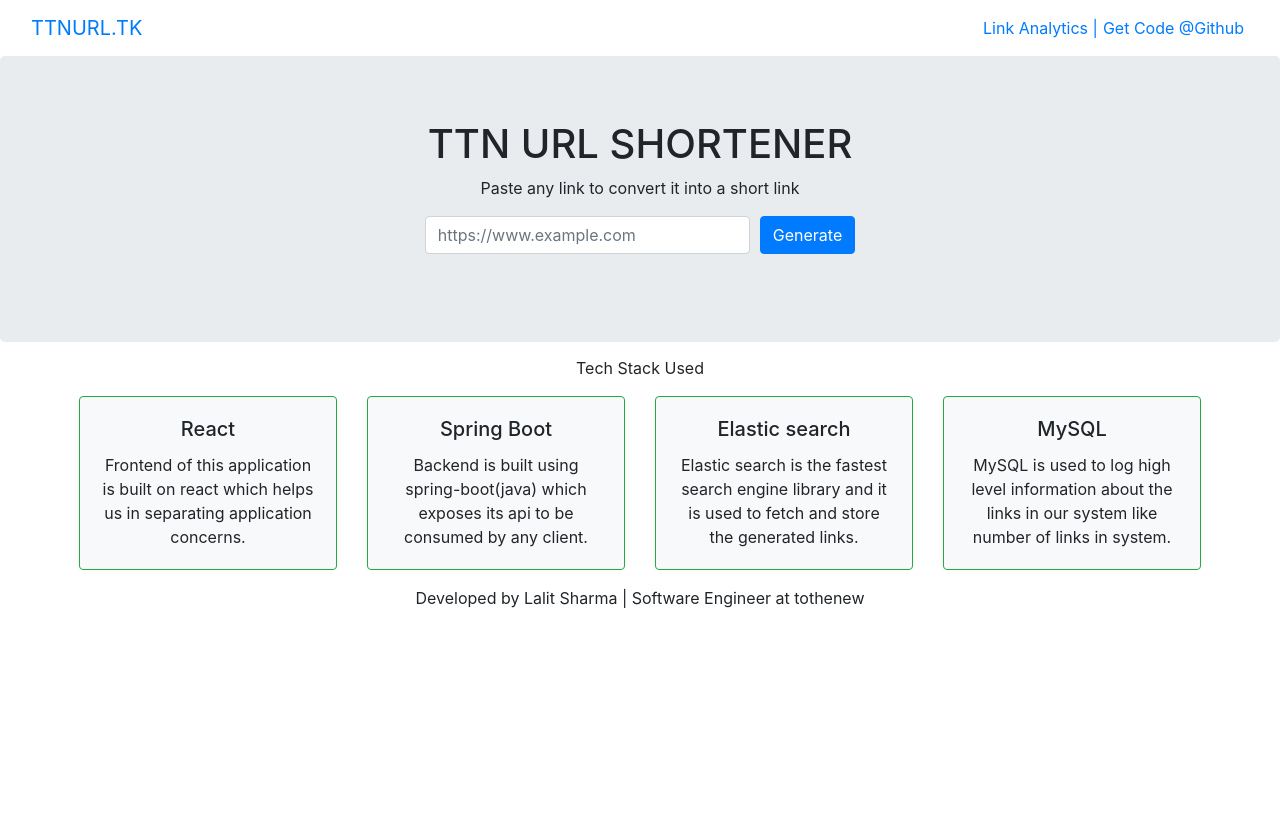
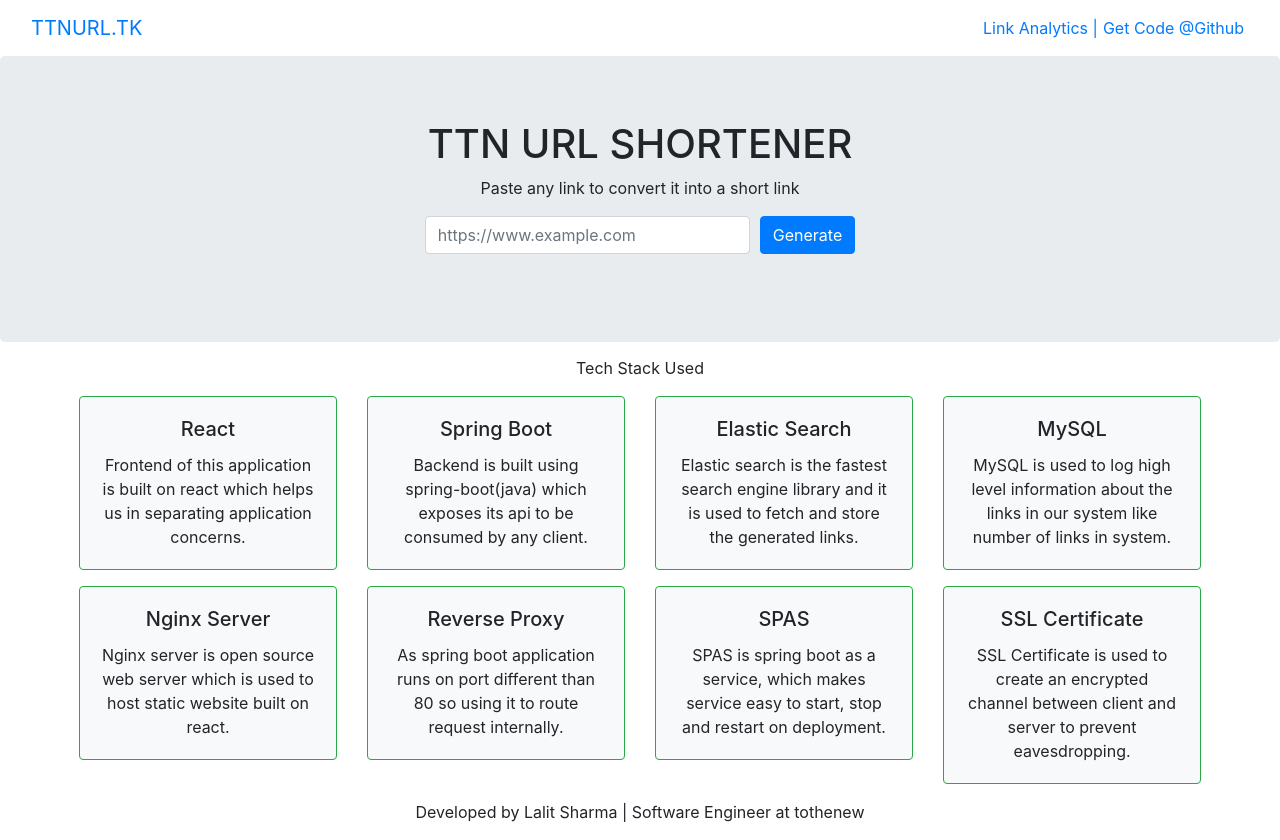
Before and after one commit to lalitsharma-ls/link-shortener-react, a React (Create React App) app: page / in a window 1280 px wide. Before the commit the page ends 800 px from the top, so only its background shows below. Built offline with nearby package versions, Linux system fonts and the light colour scheme; the HTML template or start-up script is replaced by a standard one.

Commit message:
updated tech stack used list

```diff
--- a/public/index.html
+++ b/public/index.html
@@ -27,7 +27,7 @@
     -->
     <title>TTNURL Shortener</title>
   </head>
-  <body style="overflow:hidden">
+  <body style="overflow-x:hidden">
     <noscript>You need to enable JavaScript to run this app.</noscript>
     <div id="root"></div>
     <!--
--- a/src/App.js
+++ b/src/App.js
@@ -118,7 +118,7 @@ const Home=()=>{
 
         <div className="card text-center  bg-light border-success mb-3" style={techStackStyle}>
         <div className="card-body">
-          <h5 className="card-title">Elastic search</h5>
+          <h5 className="card-title">Elastic Search</h5>
           <p className="card-text">Elastic search is the fastest search engine library and it is used to fetch and store the generated links.</p>
         </div>
       </div>
@@ -137,6 +137,49 @@ const Home=()=>{
         </div>
       </div>
     </div>
+    <div>
+      <div className="row justify-content-center">
+        <div className="col-md-4" style={techStackStyle}>
+            <div className="card text-center  border-success bg-light mb-3" style={techStackStyle}>
+            <div className="card-body">
+              <h5 className="card-title">Nginx Server</h5>
+              <p className="card-text">Nginx server is open source web server which is used to host static website built on react.</p>
+            </div>
+          </div>
+        </div>
+        <div className="col-md-4" style={techStackStyle}>
+
+            <div className="card text-center  bg-light border-success mb-3" style={techStackStyle}>
+            <div className="card-body">
+              <h5 className="card-title">Reverse Proxy</h5>
+              <p className="card-text">As spring boot application runs on port different than 80 so using it to route request internally.</p>
+            </div>
+          </div>
+
+        </div>
+        <div className="col-md-4" style={techStackStyle}>
+
+        <div className="card text-center  bg-light border-success mb-3" style={techStackStyle}>
+        <div className="card-body">
+          <h5 className="card-title">SPAS</h5>
+          <p className="card-text">SPAS is spring boot as a service, which makes service easy to start, stop and restart on deployment.</p>
+        </div>
+      </div>
+
+        </div>
+        <div className="col-md-4" style={techStackStyle}>
+
+        <div className="card text-center  bg-light border-success mb-3" style={techStackStyle}>
+        <div className="card-body">
+          <h5 className="card-title">SSL Certificate</h5>
+          <p className="card-text">SSL Certificate is used to create an encrypted channel between client and server to prevent eavesdropping.</p>
+        </div>
+      </div>
+
+
+        </div>
+      </div>
+    </div>
     <div className="footer">
       <p className="d-flex justify-content-center">Developed by Lalit Sharma | Software Engineer at tothenew</p>
     </div>
```
Also changed, not shown: 1 other file (tests, documents, lock files or other folders).
